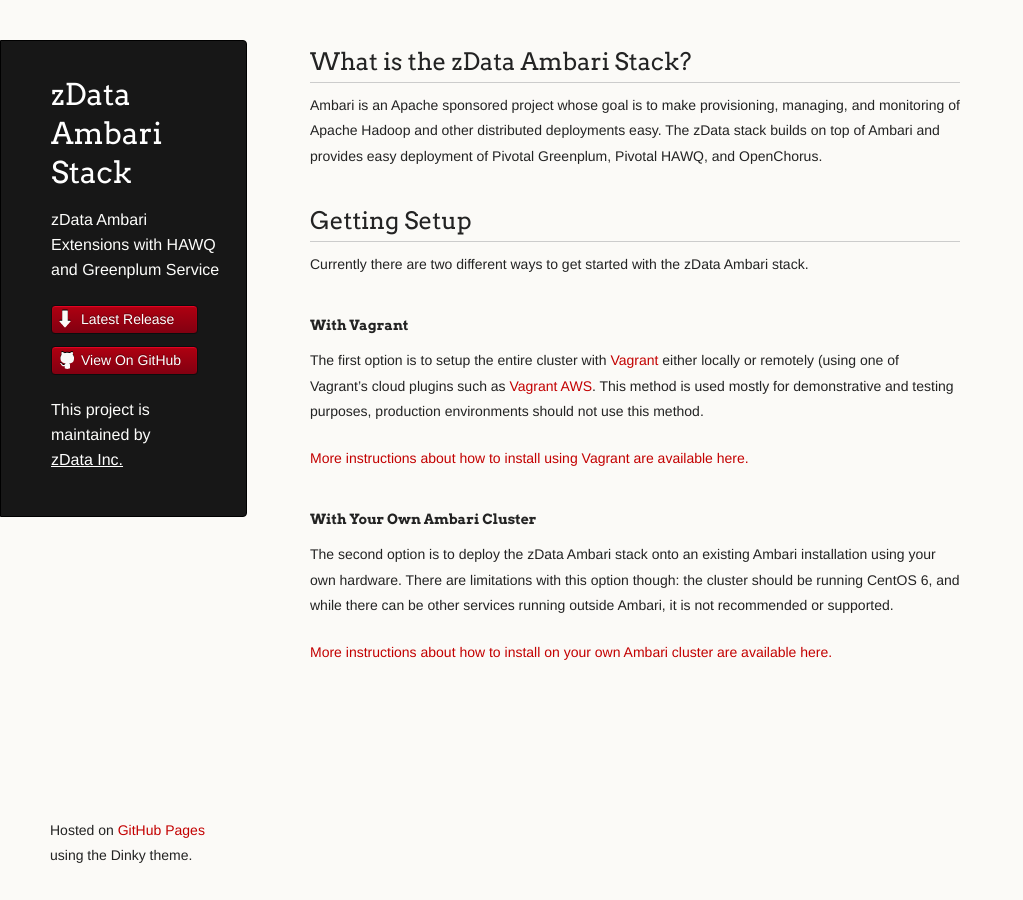
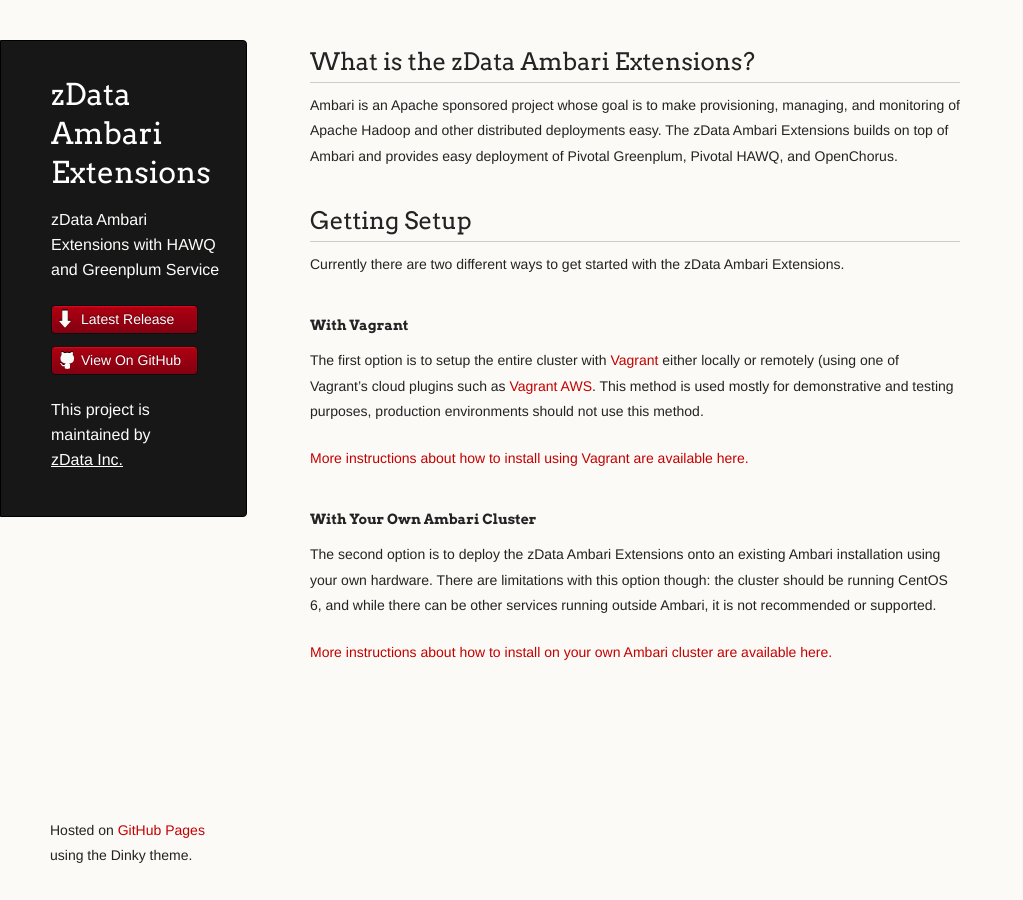
Before and after one commit to zdata-inc/ambari-extensions, a Jekyll site: the page built from index.md, in a window 1280 px wide. Shown: the whole page, without its empty margins (0-1023 px from the left). Built offline with Jekyll 4.4.1, drawn with Linux system fonts in a browser that asks for light colours; Markdown is read by kramdown in place of the engine named in the settings.

Commit message:
Finish name changes to ambari extensions where applicable.

```diff
--- a/index.md
+++ b/index.md
@@ -1,18 +1,18 @@
 ---
 layout: default
-title: zData Ambari Stack
+title: zData Ambari Extensions
 ---
 
-What is the zData Ambari Stack?
+What is the zData Ambari Extensions?
 -------------------------------
 
-Ambari is an Apache sponsored project whose goal is to make provisioning, managing, and monitoring of Apache Hadoop and other distributed deployments easy.  The zData stack builds on top of Ambari and provides easy deployment of Pivotal Greenplum, Pivotal HAWQ, and OpenChorus.
+Ambari is an Apache sponsored project whose goal is to make provisioning, managing, and monitoring of Apache Hadoop and other distributed deployments easy.  The zData Ambari Extensions builds on top of Ambari and provides easy deployment of Pivotal Greenplum, Pivotal HAWQ, and OpenChorus.
 
 
 Getting Setup
 -------------
 
-Currently there are two different ways to get started with the zData Ambari stack.
+Currently there are two different ways to get started with the zData Ambari Extensions.
 
 #### With Vagrant
 The first option is to setup the entire cluster with [Vagrant](https://www.vagrantup.com/) either locally or remotely (using one of Vagrant's cloud plugins such as [Vagrant AWS](https://github.com/mitchellh/vagrant-aws).  This method is used mostly for demonstrative and testing purposes, production environments should not use this method.
@@ -20,6 +20,6 @@
 [More instructions about how to install using Vagrant are available here.]({{ site.baseurl }}/getting-setup/with-vagrant.html)
 
 #### With Your Own Ambari Cluster
-The second option is to deploy the zData Ambari stack onto an existing Ambari installation using your own hardware.  There are limitations with this option though: the cluster should be running CentOS 6, and while there can be other services running outside Ambari, it is not recommended or supported.
+The second option is to deploy the zData Ambari Extensions onto an existing Ambari installation using your own hardware.  There are limitations with this option though: the cluster should be running CentOS 6, and while there can be other services running outside Ambari, it is not recommended or supported.
 
 [More instructions about how to install on your own Ambari cluster are available here.]({{ site.baseurl }}/getting-setup/on-your-own-hardware.html)
```
Also changed, not shown: getting-setup/index.md (+2 -2 lines).
